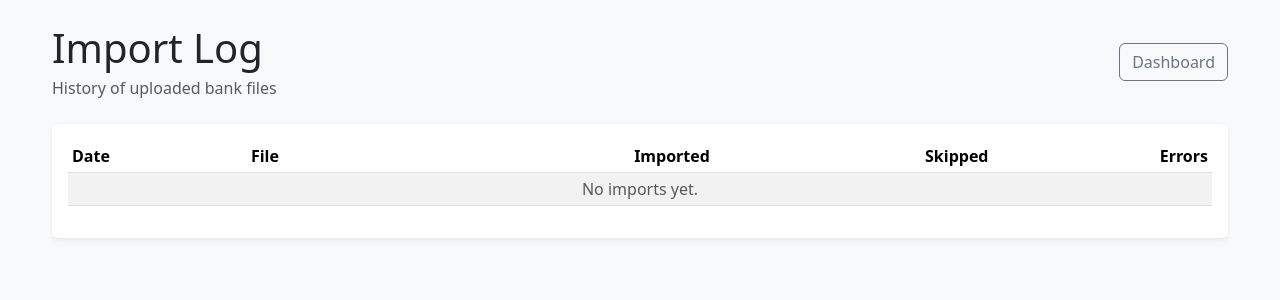
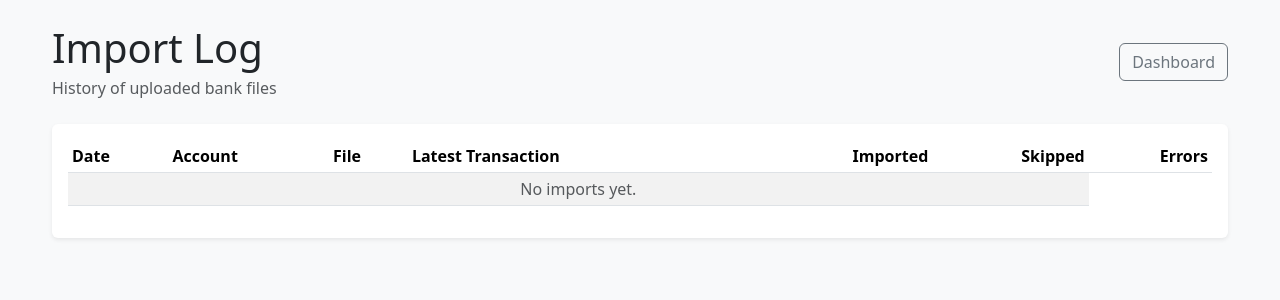
Before and after one commit to Paulfuther/financial-intelligence-platform, a Django app: page /imports/ in a window 1280 px wide. Shown: the top 300 px of the page. Run offline with Django 4.2, Linux system fonts and the light colour scheme; data that the repository does not hold is empty.

Commit message:
Added additional accounts

```diff
--- a/banking/forms.py
+++ b/banking/forms.py
@@ -1,5 +1,18 @@
 from django import forms
+
+ACCOUNT_CHOICES = [
+    ("Personal", "Personal"),
+    ("Corporate Bank", "Corporate Bank"),
+    ("Corporate Credit Card", "Corporate Credit Card"),
+]
 
 
 class BankImportForm(forms.Form):
-    csv_file = forms.FileField(label="Bank CSV file")
+    account_name = forms.ChoiceField(
+        choices=ACCOUNT_CHOICES,
+        label="Account",
+    )
+
+    csv_file = forms.FileField(
+        label="Bank CSV file",
+    )
--- a/banking/templates/banking/import_log_list.html
+++ b/banking/templates/banking/import_log_list.html
@@ -33,7 +33,9 @@
         <thead>
           <tr>
             <th>Date</th>
+            <th>Account</th>
             <th>File</th>
+            <th>Latest Transaction</th>
             <th class="text-end">Imported</th>
             <th class="text-end">Skipped</th>
             <th class="text-end">Errors</th>
@@ -42,15 +44,23 @@
         <tbody>
           {% for log in logs %}
             <tr>
-              <td>{{ log.imported_at }}</td>
+              <td>{{ log.imported_at|date:"M d, Y g:i A" }}</td>
+              <td>{{ log.account_name }}</td>
               <td>{{ log.file_name }}</td>
+
+              <td>
+                  {% if log.latest_transaction_date %}
+                      {{ log.latest_transaction_date|date:"M d, Y" }}
+                  {% endif %}
+              </td>
+
               <td class="text-end">{{ log.imported_count }}</td>
               <td class="text-end">{{ log.skipped_count }}</td>
               <td class="text-end">{{ log.error_count }}</td>
             </tr>
           {% empty %}
             <tr>
-              <td colspan="5" class="text-center text-muted">
+              <td colspan="6" class="text-center text-muted">
                 No imports yet.
               </td>
             </tr>
--- a/banking/views.py
+++ b/banking/views.py
@@ -34,8 +34,23 @@ def dashboard(request):
     year = request.GET.get("year")
     month = request.GET.get("month")
     category = request.GET.get("category")
+    account = request.GET.get("account")
+
+    # account summary
+    account_summary = (
+        BankTransaction.objects
+        .values("account_name")
+        .annotate(
+            transaction_count=Count("id"),
+            total_spend=Sum("dr"),
+        )
+        .order_by("account_name")
+    )
+    #
 
     transactions = BankTransaction.objects.all()
+    if account:
+        transactions = transactions.filter(account_name=account)
 
     if year:
         transactions = transactions.filter(transaction_date__year=year)
@@ -61,6 +76,15 @@ def dashboard(request):
         .values_list("category", flat=True)
         .distinct()
         .order_by("category")
+    )
+
+    accounts = (
+        BankTransaction.objects
+        .exclude(account_name__isnull=True)
+        .exclude(account_name="")
+        .values_list("account_name", flat=True)
+        .distinct()
+        .order_by("account_name")
     )
 
     total_spend = transactions.aggregate(total=Sum("dr"))["total"] or 0
@@ -104,6 +128,9 @@ def dashboard(request):
         "category_labels": category_labels,
         "category_totals": category_totals,
         "last_import": last_import,
+        "accounts": accounts,
+        "selected_account": account,
+        "account_summary": account_summary,
     }
 
     return render(request, "banking/dashboard.html", context)
@@ -367,12 +394,20 @@ def import_bank_csv(request):
 
         if form.is_valid():
             csv_file = request.FILES["csv_file"]
+            account_name = form.cleaned_data["account_name"]
             decoded_file = csv_file.read().decode("utf-8-sig").splitlines()
 
-            reader = csv.DictReader(
-                decoded_file,
-                fieldnames=["date", "description", "dr", "cr", "balance"],
-            )
+            first_line = decoded_file[0]
+            delimiter = "\t" if "\t" in first_line else ","
+
+            if first_line.lower().startswith("transaction_date"):
+                reader = csv.DictReader(decoded_file, delimiter=delimiter)
+            else:
+                reader = csv.DictReader(
+                    decoded_file,
+                    fieldnames=["date", "description", "dr", "cr", "balance"],
+                    delimiter=delimiter,
+                )
 
             imported = 0
             skipped = 0
@@ -380,11 +415,14 @@ def import_bank_csv(request):
             latest_transaction_date = None
 
             for row_number, row in enumerate(reader, start=1):
-                date_text = row.get("date")
+                date_text = row.get("transaction_date") or row.get("date")
                 description = (row.get("description") or "").strip()
                 dr = parse_money(row.get("dr"))
                 cr = parse_money(row.get("cr"))
                 balance = parse_money(row.get("balance"))
+
+                category = row.get("category") or "Uncategorized"
+                existing_hash = row.get("import_hash")
 
                 transaction_date = parse_date(date_text)
 
@@ -396,7 +434,7 @@ def import_bank_csv(request):
                     errors += 1
                     continue
 
-                import_hash = build_hash(
+                import_hash = existing_hash or build_hash(
                     transaction_date,
                     description,
                     dr,
@@ -405,6 +443,7 @@ def import_bank_csv(request):
                 )
 
                 duplicate_exists = BankTransaction.objects.filter(
+                    account_name=account_name,
                     transaction_date=transaction_date,
                     description=description,
                     dr=dr,
@@ -422,8 +461,9 @@ def import_bank_csv(request):
                     dr=dr,
                     cr=cr,
                     balance=balance,
-                    category="Uncategorized",
+                    category=category,
                     import_hash=import_hash,
+                    account_name=account_name,
                 )
 
                 imported += 1
@@ -432,6 +472,7 @@ def import_bank_csv(request):
 
             ImportLog.objects.create(
                 file_name=csv_file.name,
+                account_name=account_name,
                 imported_count=imported,
                 skipped_count=skipped,
                 error_count=errors,
@@ -451,8 +492,26 @@ def import_bank_csv(request):
     return render(request, "banking/import_bank_csv.html", {"form": form})
 
 def import_log_list(request):
-    logs = ImportLog.objects.all().order_by("-imported_at")
 
-    return render(request, "banking/import_log_list.html", {
+    logs = (
+        ImportLog.objects
+        .all()
+        .order_by("-imported_at")
+    )
+
+    total_imported = sum(log.imported_count for log in logs)
+    total_skipped = sum(log.skipped_count for log in logs)
+    total_errors = sum(log.error_count for log in logs)
+
+    context = {
         "logs": logs,
-    })
+        "total_imported": total_imported,
+        "total_skipped": total_skipped,
+        "total_errors": total_errors,
+    }
+
+    return render(
+        request,
+        "banking/import_log_list.html",
+        context,
+    )
--- a/banksite/settings.py
+++ b/banksite/settings.py
@@ -114,7 +114,8 @@ AUTH_PASSWORD_VALIDATORS = [
 
 LANGUAGE_CODE = 'en-us'
 
-TIME_ZONE = 'UTC'
+TIME_ZONE = "America/Toronto"
+USE_TZ = True
 
 USE_I18N = True
 
```
Also changed, not shown: banking/models.py (+13 -6 lines), banking/templates/banking/dashboard.html (+33 -3 lines), banking/templates/banking/import_bank_csv.html (+13 -4 lines), banking/migrations/0003_alter_importlog_options_importlog_account_name.py (added).
